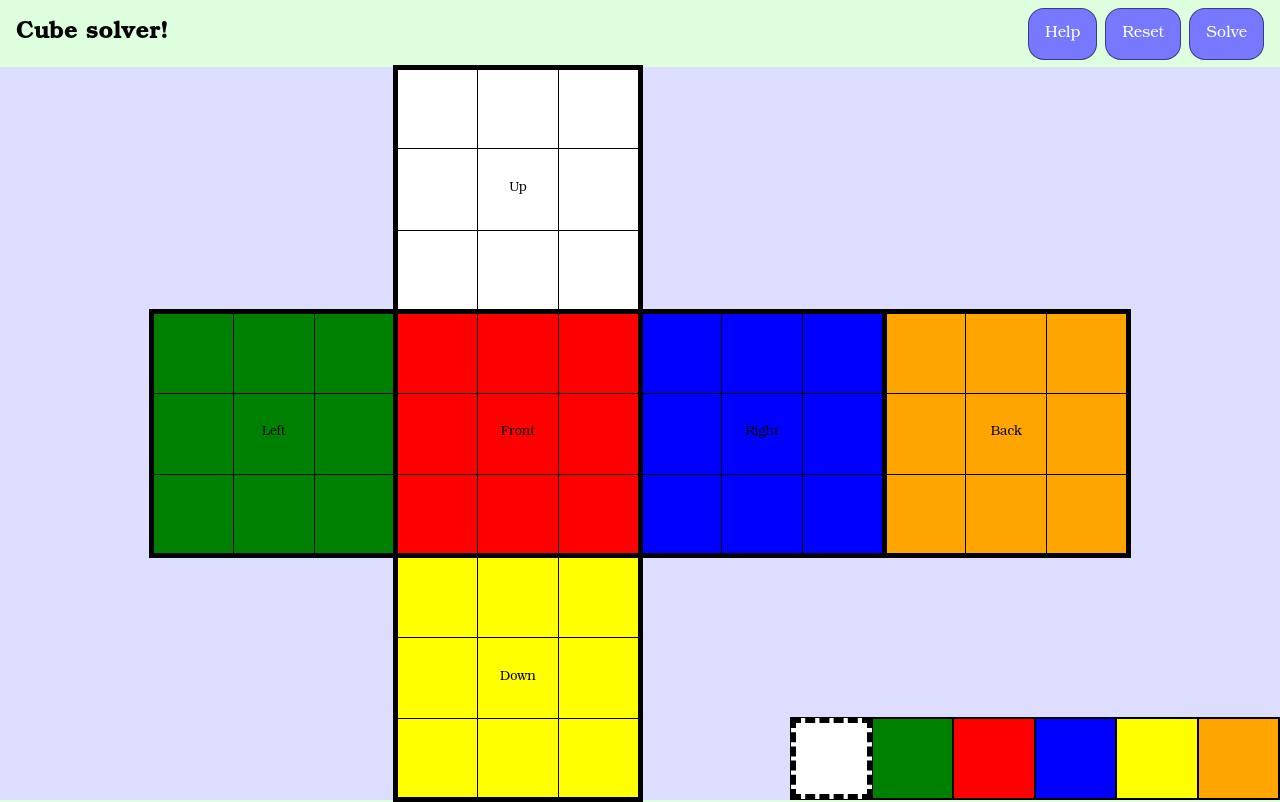
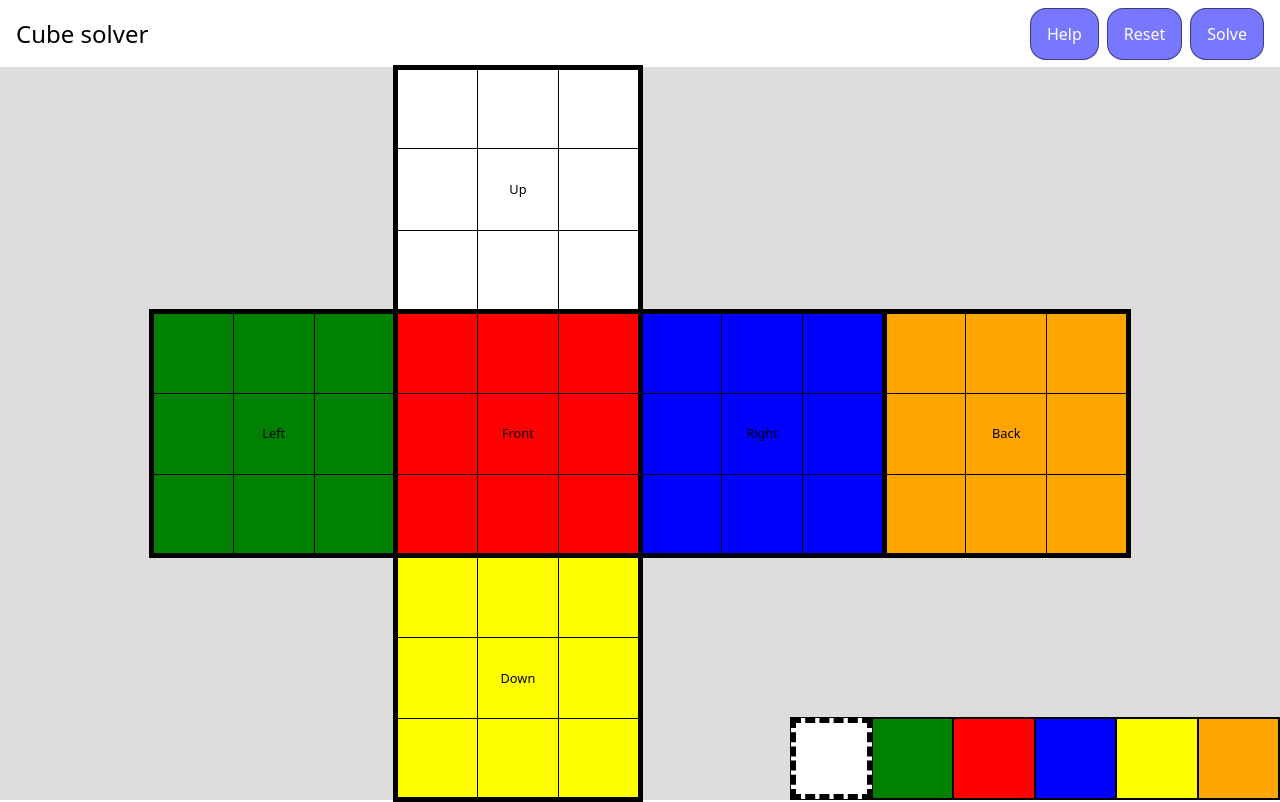
Before and after one commit to chrishulbert/cube, a plain HTML site: page index.html in a window 1280 px wide. Drawn offline with Linux system fonts and the light colour scheme.

Commit message:
Plain style

```diff
--- a/index.html
+++ b/index.html
@@ -9,7 +9,7 @@
 </head>
 <body>
 <nav>
-    <h1>Cube solver!</h1>
+    <h1>Cube solver</h1>
     <div>
         <button id="help">Help</button>
         <button id="reset">Reset</button>
@@ -113,14 +113,13 @@
 <style>
 html {
     height: 100%;
-    font-family: Superclarendon, 'Bookman Old Style', 'URW Bookman', 'URW Bookman L', 'Georgia Pro', Georgia, serif;
     font-weight: normal;
 }
 body {
     min-height: 100%;
     display: flex;
     flex-direction: column;
-    background-color: #dfd;
+    background-color: #fff;
 }
 nav {
     display: flex;
@@ -131,6 +130,9 @@ nav {
 }
 nav div {
     display: flex;
+}
+h1 {
+    font-weight: 500;
 }
 button {
     color: #fff;
@@ -147,7 +149,7 @@ button:active {
     background: #44c;
 }
 section.cube {
-    background-color: #ddf;
+    background-color: #ddd;
     flex-grow: 1;
     position: relative;
 }
```
